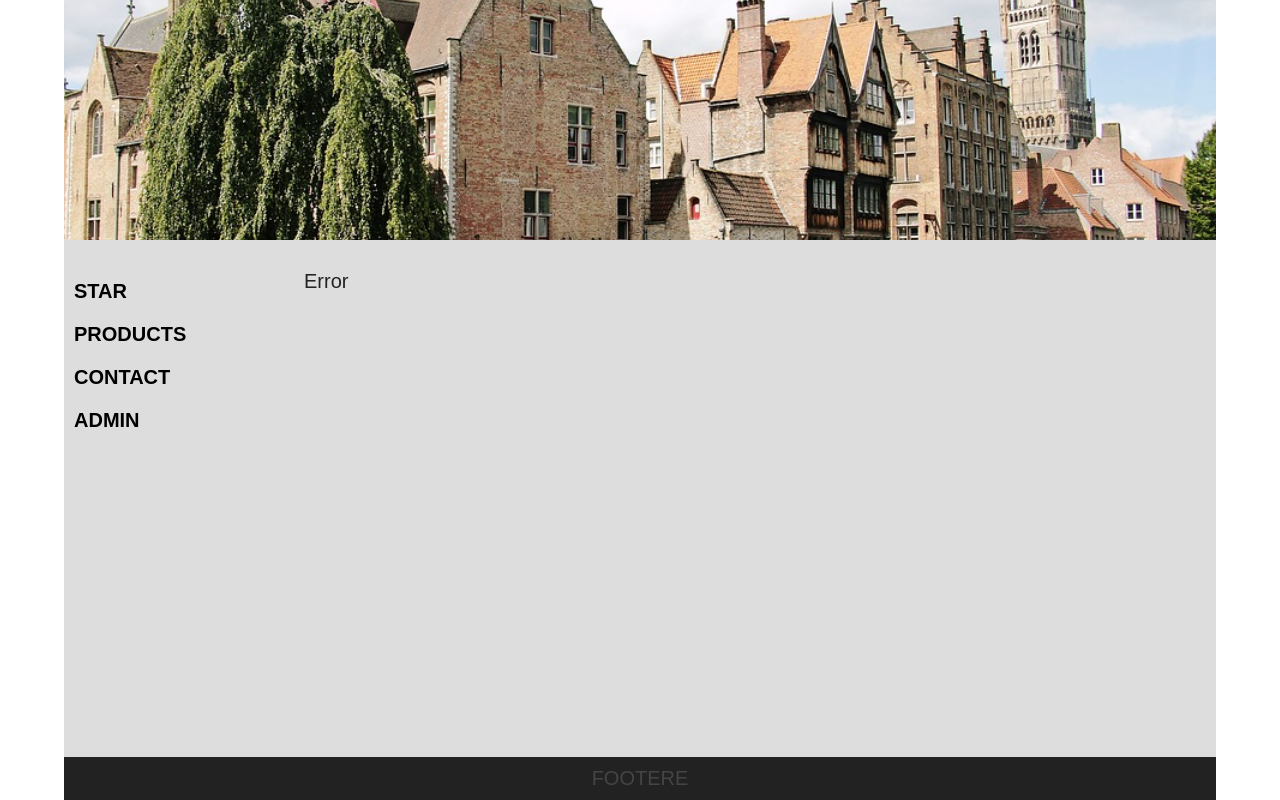
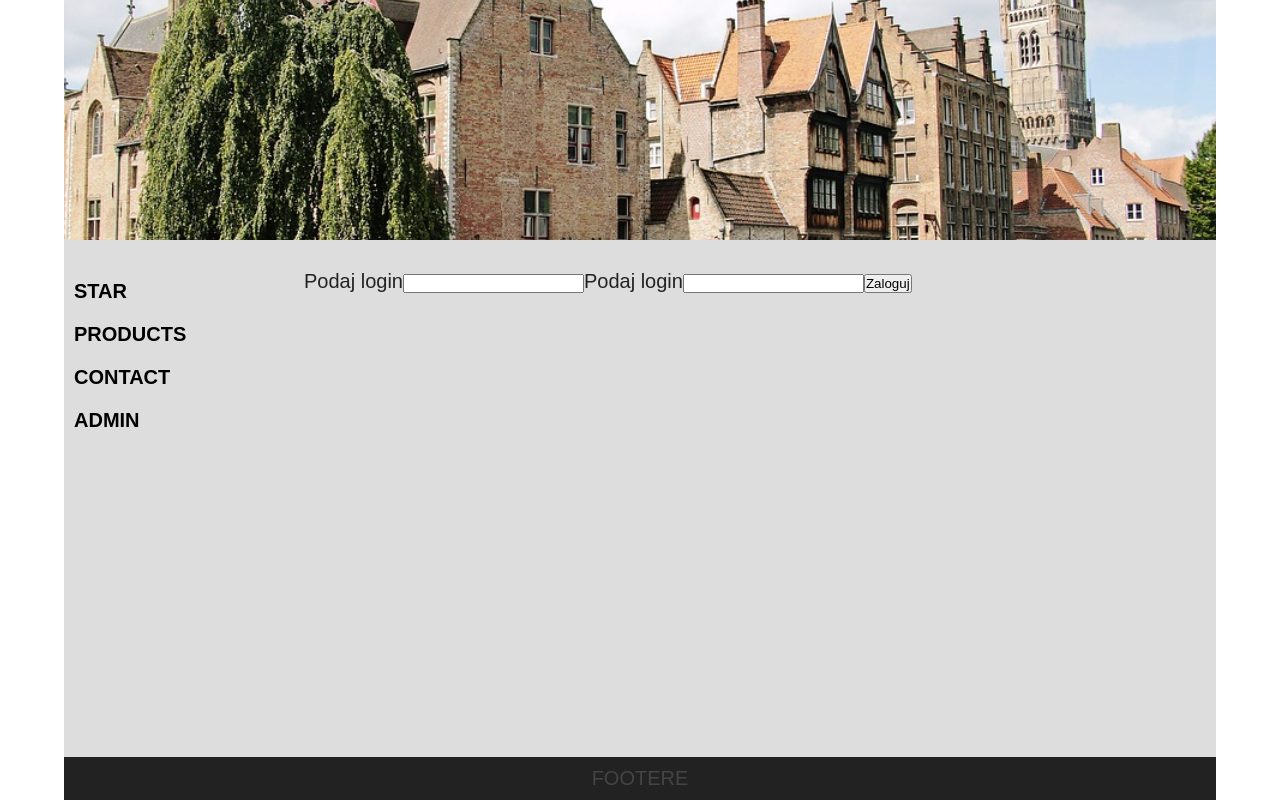
Before and after one commit to luciussulla/r-app, a React (Create React App) app: page /login in a window 1280 px wide. Built offline with nearby package versions, Linux system fonts and the light colour scheme.

Commit message:
Redirect unlogged users vising admin page using the Redirect component

```diff
--- a/src/components/Page.js
+++ b/src/components/Page.js
@@ -5,6 +5,7 @@
 import AdminPage from '../pages/AdminPage'
 import ProductPage from '../pages/ProductPage'
 import ErrorPage from '../pages/ErrorPage'
+import LoginPage from '../pages/LoginPage'
 
 export default function Page() {
   return (
@@ -14,9 +15,9 @@
         <Route  path="/admin" component={AdminPage} />
         <Route  path="/products" component={ProductPage} />
         <Route  path="/contact" component={ContactPage} />
+        <Route  path="/login" component={LoginPage} />
         <Route  component={ErrorPage} />
       </Switch>
-
     </>
   )
 }
--- a/src/pages/AdminPage.js
+++ b/src/pages/AdminPage.js
@@ -1,9 +1,14 @@
 import React, { Component } from 'react'
+import { Route, Redirect } from 'react-router-dom'
+
+const permission = false
 
 export default function AdminPage() {
   return (
     <div>
-      admin
+      <Route render={()=> (
+        permission ? (<h3>Panel Admina - dzień dobry</h3>) : (<Redirect to="/login"/>)
+      )} />
     </div>
   )
 }
--- /dev/null
+++ b/src/pages/LoginPage.js
@@ -0,0 +1,11 @@
+import React from 'react'
+
+export default function LoginPage() {
+  return (
+    <div>
+        <label htmlFor="">Podaj login<input type="text"></input></label>
+        <label htmlFor="">Podaj login<input type="password"></input></label>
+        <button>Zaloguj</button>
+    </div>
+  )
+}
```
